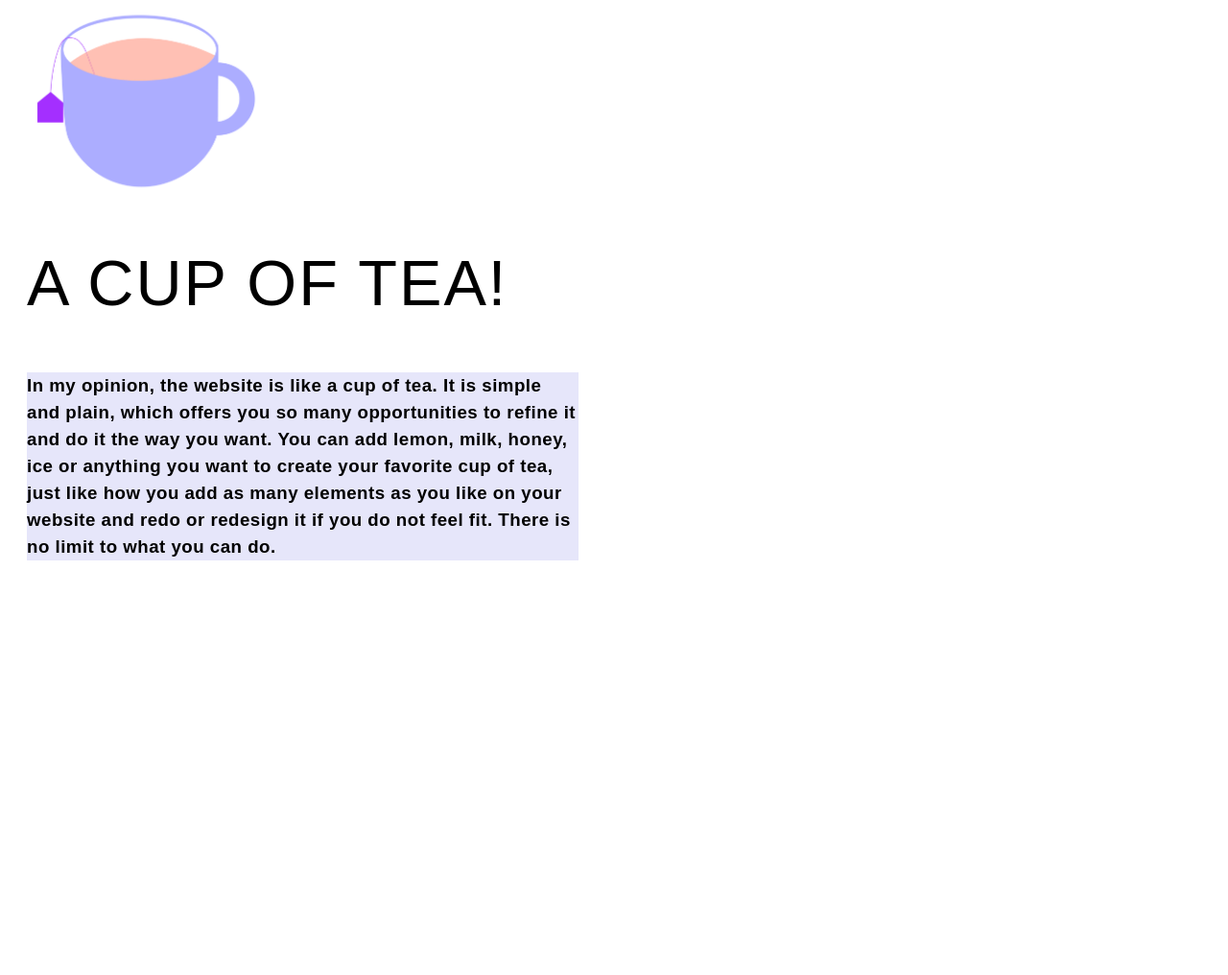
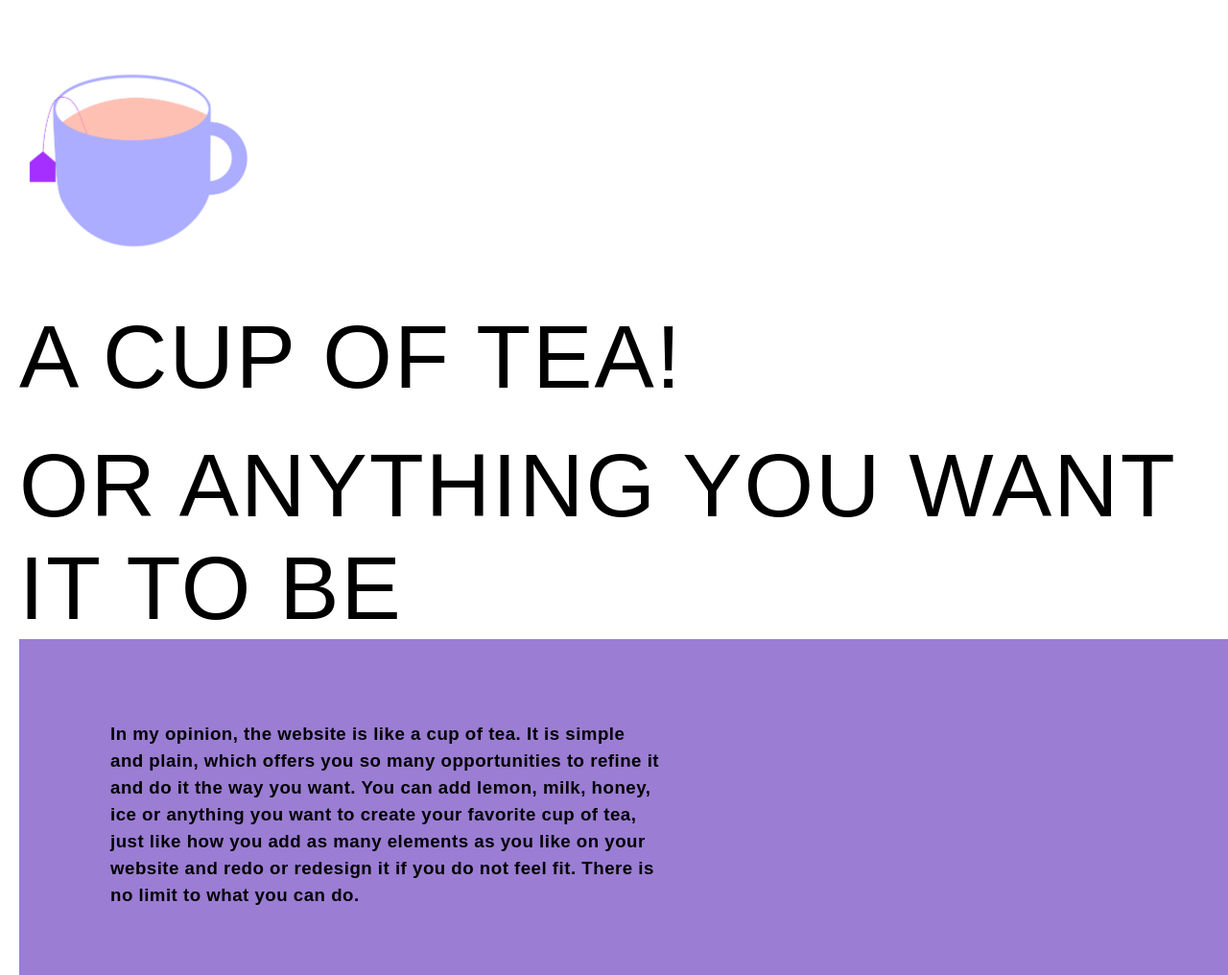
Before and after one commit to mollyph25/interactive-med, a plain HTML site: page snake/oanh-pham_act2/rr.html in a window 1280 px wide. Shown: the part 135-1151 px from the top of the page at 96% size. Before the commit the page ends 800 px from the top, so only its background shows below. Drawn offline with nearby package versions, Linux system fonts and the light colour scheme; a web font is replaced by a local one.

Commit message:
nov 6 done

```diff
--- a/snake/oanh-pham_act2/rr.css
+++ b/snake/oanh-pham_act2/rr.css
@@ -1,6 +1,7 @@
 body{
 	background-color:  white;
 	color: black;
+	margin: 0px;
 }
 h{
 	text-transform: uppercase;
@@ -11,12 +12,12 @@ h{
     font-family: titling-gothic-fb-compressed, sans-serif;
     font-weight: 400;
     font-style: normal;
-    font-size: 50pt;
+    font-size: 70pt;
     letter-spacing: 2px;
 }
 img{
 	position: relative;
-	margin-top: 130px;
+	margin-top: 200px;
     margin-left: 20px;
 }
 h2{
@@ -28,14 +29,33 @@ h2{
     font-family: titling-gothic-fb-compressed, sans-serif;
     font-weight: 400;
     font-style: normal;
-    font-size: 50pt;
+    font-size: 70pt;
     letter-spacing: 2px;
 }
+h3{
+	text-transform: uppercase;
+    position: relative;
+    margin-top: -50px;
+    margin-left: 20px;
+    text-align: left;
+    font-family: titling-gothic-fb-compressed, sans-serif;
+    font-weight: 400;
+    font-style: normal;
+    font-size: 70pt;
+    letter-spacing: 2px;
+}
+.bg{
+	background-color: #9B7DD4;
+	position: relative;
+	margin-top: -95px;
+    margin-left: 20px;
+	width: 100%;
+	height: 350px;
+}
 p{
-	background-color: lavender;
 	position: relative;
-	margin-top: 50px;
-    margin-left: 20px;
+	margin-top: -265px;
+    margin-left: 115px;
     width: 575px;
     text-align: left;
     font-family: source sans pro, sans-serif;
--- a/snake/oanh-pham_act2/rr.html
+++ b/snake/oanh-pham_act2/rr.html
@@ -9,7 +9,17 @@
 	<h>Website is</h>
     <img src="tea-04.jpg" alt="cup of tea" height="200" width="250">
     <h2>a cup of tea!</h2>
+    <h3>or anything you want it to be</h3>
+    <div class="bg"></div>
 	<p>In my opinion, the website is like a cup of tea. It is simple and plain, which offers you so many opportunities to refine it and do it the way you want. You can add lemon, milk, honey, ice or anything you want to create your favorite cup of tea, just like how you add as many elements as you like on your website and redo or redesign it if you do not feel fit. There is no limit to what you can do.</p>
-
+	<script src="https://ajax.googleapis.com/ajax/libs/jquery/3.4.1/jquery.min.js"></script>
+	<script src="https://ajax.googleapis.com/ajax/libs/jqueryui/1.12.1/jquery-ui.min.js"></script>
+	<script>
+	$(document).ready(function(){
+	  $("h2").hover(function(){
+	    $("h3").css("background-color", "#9B7DD4");
+	  });
+	});
+</script>
 </body>
 </html>
```
